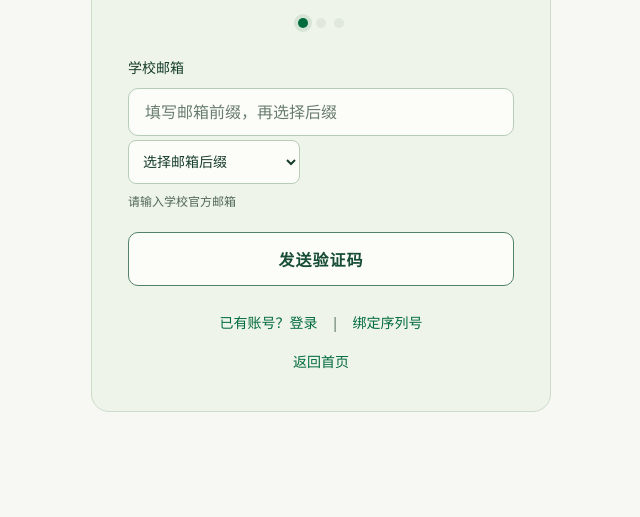
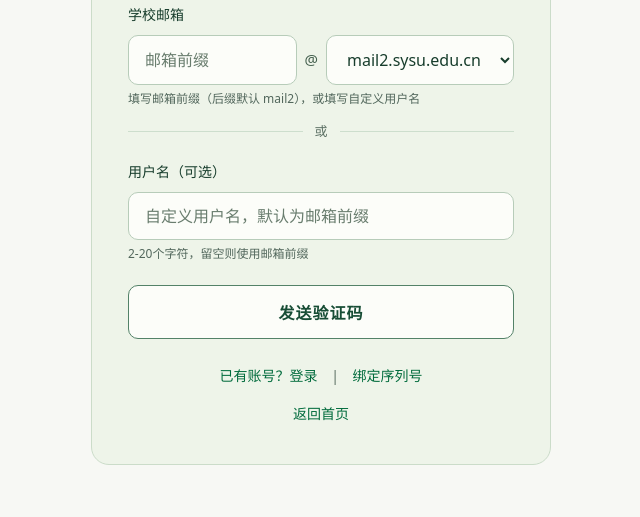
Before and after one commit to SysuMirror/fancyu, a plain HTML site: page web/register.html in a window 1280 px wide. Shown: the part 283-800 px from the top of the page, without its empty margins (319-959 px from the left). Drawn offline with Linux system fonts and the light colour scheme.

Commit message:
注册页：邮箱前缀+后缀（默认 mail2）与用户名同一区块，中间以「或」分隔
- 学校邮箱改为「前缀输入 @ 后缀下拉框」，后缀默认 mail2.sysu.edu.cn
- 用户名（可选）从第 3 步移至第 1 步，用「或」分隔线分组
- 隐藏 emailInput 承载合成后的完整邮箱，校验/提交逻辑不变
- school-email.js 不再对本页注入第二个后缀下拉框

Co-Authored-By: Claude Code <noreply@anthropic.com>

```diff
--- a/web/register.html
+++ b/web/register.html
@@ -201,6 +201,48 @@
             color: var(--sysu-green);
         }
 
+        /* 邮箱前缀 + @ + 后缀下拉框，同一行 */
+        .email-row {
+            display: flex;
+            align-items: stretch;
+            gap: 8px;
+        }
+        .email-row input {
+            flex: 1 1 auto;
+            min-width: 0;
+        }
+        .email-row .email-at {
+            display: flex;
+            align-items: center;
+            flex: 0 0 auto;
+            color: var(--text-secondary);
+            font-size: 15px;
+            font-weight: 500;
+        }
+        .email-row select {
+            width: auto;
+            flex: 0 0 auto;
+            cursor: pointer;
+        }
+
+        /* 「或」分隔线 */
+        .or-divider {
+            display: flex;
+            align-items: center;
+            gap: 12px;
+            margin: -4px 0 22px;
+            color: var(--text-muted);
+            font-size: 13px;
+            line-height: 1;
+        }
+        .or-divider::before,
+        .or-divider::after {
+            content: "";
+            flex: 1;
+            height: 1px;
+            background: rgba(0, 88, 38, 0.14);
+        }
+
         /* 防止浏览器自动填充样式覆盖 */
         .form-group input:-webkit-autofill,
         .email-row input:-webkit-autofill {
@@ -386,10 +428,28 @@
         <div class="step active" id="step1">
             <form id="emailForm">
                 <div class="form-group">
-                    <label for="emailInput">学校邮箱</label>
-                    <input type="email" id="emailInput" placeholder="请输入完整邮箱地址，如 xxx@sysu.edu.cn" required>
-                    <div id="schoolHint" class="hint">请输入学校官方邮箱</div>
+                    <label for="emailPrefix">学校邮箱</label>
+                    <div class="email-row">
+                        <input type="text" id="emailPrefix" placeholder="邮箱前缀" autocomplete="off" autocapitalize="off" spellcheck="false">
+                        <span class="email-at" aria-hidden="true">@</span>
+                        <select id="emailSuffix" aria-label="选择邮箱后缀">
+                            <option value="mail.sysu.edu.cn">mail.sysu.edu.cn</option>
+                            <option value="mail2.sysu.edu.cn" selected>mail2.sysu.edu.cn</option>
+                            <option value="mail3.sysu.edu.cn">mail3.sysu.edu.cn</option>
+                        </select>
+                    </div>
+                    <input type="hidden" id="emailInput">
+                    <div id="schoolHint" class="hint">填写邮箱前缀（后缀默认 mail2），或填写自定义用户名</div>
                 </div>
+
+                <div class="or-divider"><span>或</span></div>
+
+                <div class="form-group">
+                    <label for="username">用户名（可选）</label>
+                    <input type="text" id="username" placeholder="自定义用户名，默认为邮箱前缀">
+                    <div class="hint" id="usernameHint">2-20个字符，留空则使用邮箱前缀</div>
+                </div>
+
                 <button type="submit" class="btn" id="sendCodeBtn">发送验证码</button>
             </form>
         </div>
@@ -408,11 +468,6 @@
         <!-- 步骤3：设置密码 -->
         <div class="step" id="step3">
             <form id="passwordForm">
-                <div class="form-group">
-                    <label for="username">用户名（可选）</label>
-                    <input type="text" id="username" placeholder="自定义用户名，默认为邮箱前缀">
-                    <div class="hint" id="usernameHint">2-20个字符，留空则使用邮箱前缀</div>
-                </div>
                 <div class="form-group">
                     <label for="password">密码</label>
                     <input type="password" id="password" placeholder="至少8位" required minlength="8">
@@ -469,6 +524,17 @@
         // 邮箱自动匹配学校
         const emailInput = document.getElementById('emailInput');
         const schoolHint = document.getElementById('schoolHint');
+        const emailPrefix = document.getElementById('emailPrefix');
+        const emailSuffix = document.getElementById('emailSuffix');
+
+        // 把「前缀 + 后缀」合成完整邮箱，写回 emailInput（后续校验/提交都用它）
+        function syncEmail() {
+            const prefix = emailPrefix.value.trim().replace(/\s+/g, '');
+            emailInput.value = prefix ? prefix + '@' + emailSuffix.value : '';
+            emailInput.dispatchEvent(new Event('input', { bubbles: true }));
+        }
+        emailPrefix.addEventListener('input', syncEmail);
+        emailSuffix.addEventListener('change', syncEmail);
 
         emailInput.addEventListener('input', (e) => {
             const email = e.target.value.trim();
```
